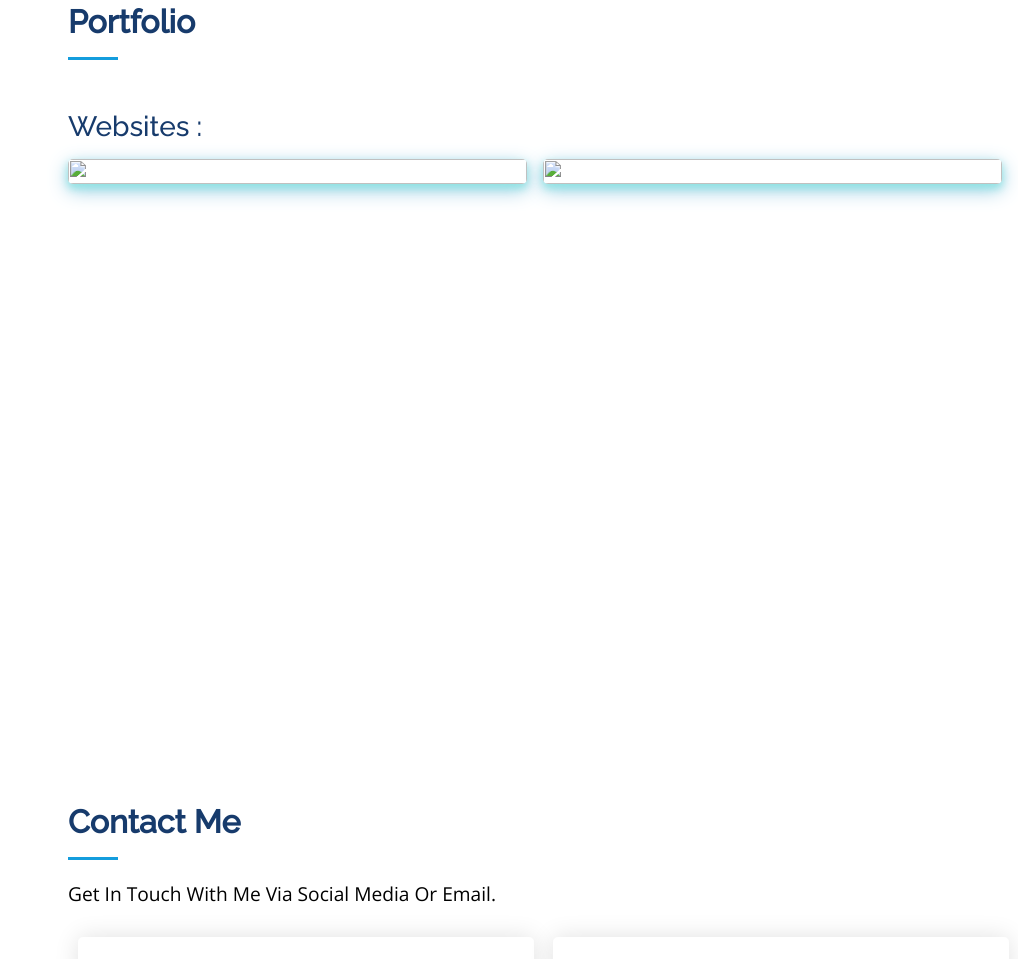
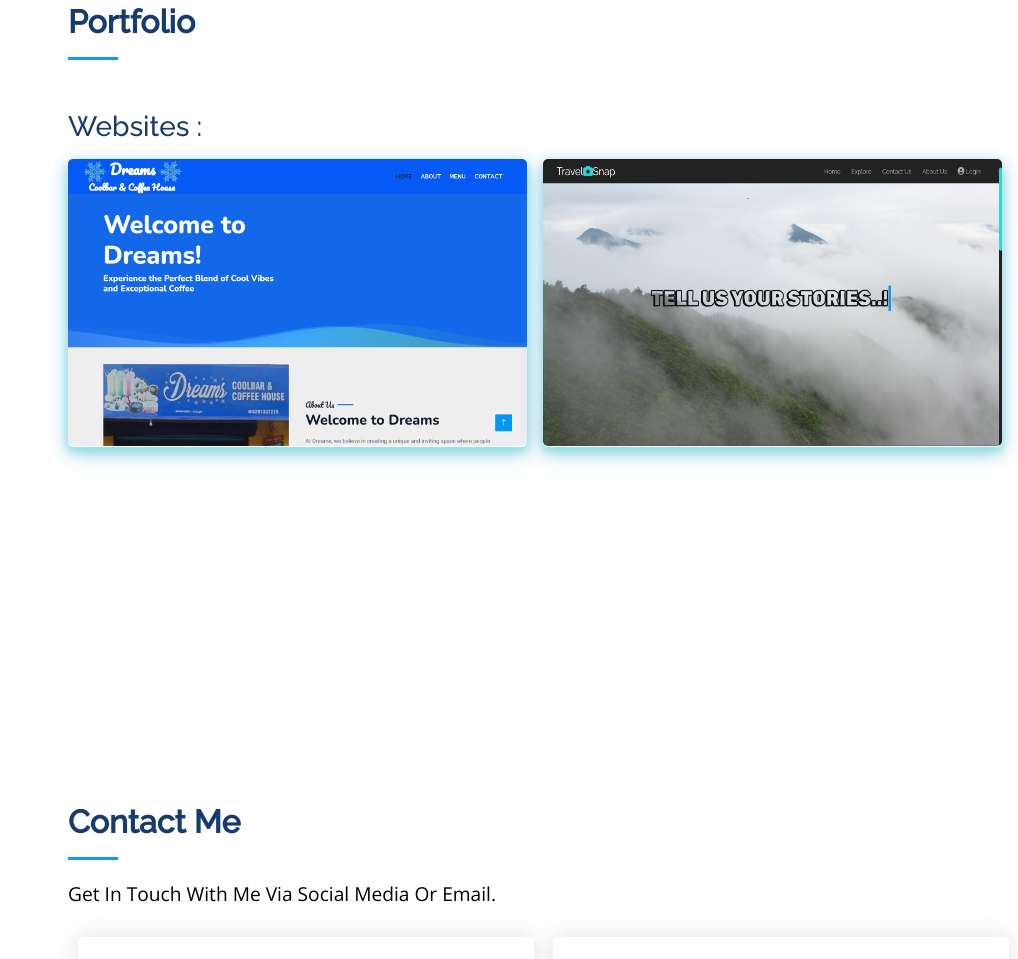
Before and after one commit to Shijo-P-Binoy/Portfolio, a plain HTML site: page index.html in a window 1280 px wide. Shown: the part 2162-3121 px from the top of the page, without its empty margins (262-1280 px from the left). Drawn offline with nearby package versions, Linux system fonts and the light colour scheme; the site is published under a folder, as on GitHub Pages, so addresses that start at the root find nothing.

Commit message:
Update index.html
removed "/ " from the source path

```diff
--- a/index.html
+++ b/index.html
@@ -188,10 +188,10 @@
       <h4 style="color: #173b6c;font-size:28px;font-weight: 500;margin-bottom: 1rem;">Websites :</h4>
       <div id="portimg">
         <div class="imgcon"  data-aos="zoom-in-down" data-aos-duration="1200">
-          <a href="https://shijo-p-binoy.github.io/Bring_Every_Business_Online/"><img src="/assets/img/p1.png"></a>
+          <a href="https://shijo-p-binoy.github.io/Bring_Every_Business_Online/"><img src="assets/img/p1.png"></a>
         </div>
         <div class="imgcon" data-aos="zoom-in-down" data-aos-duration="1200">
-          <img src="/assets/img/p2.png">
+          <img src="assets/img/p2.png">
         </div>
       </div>
     </div>
```
